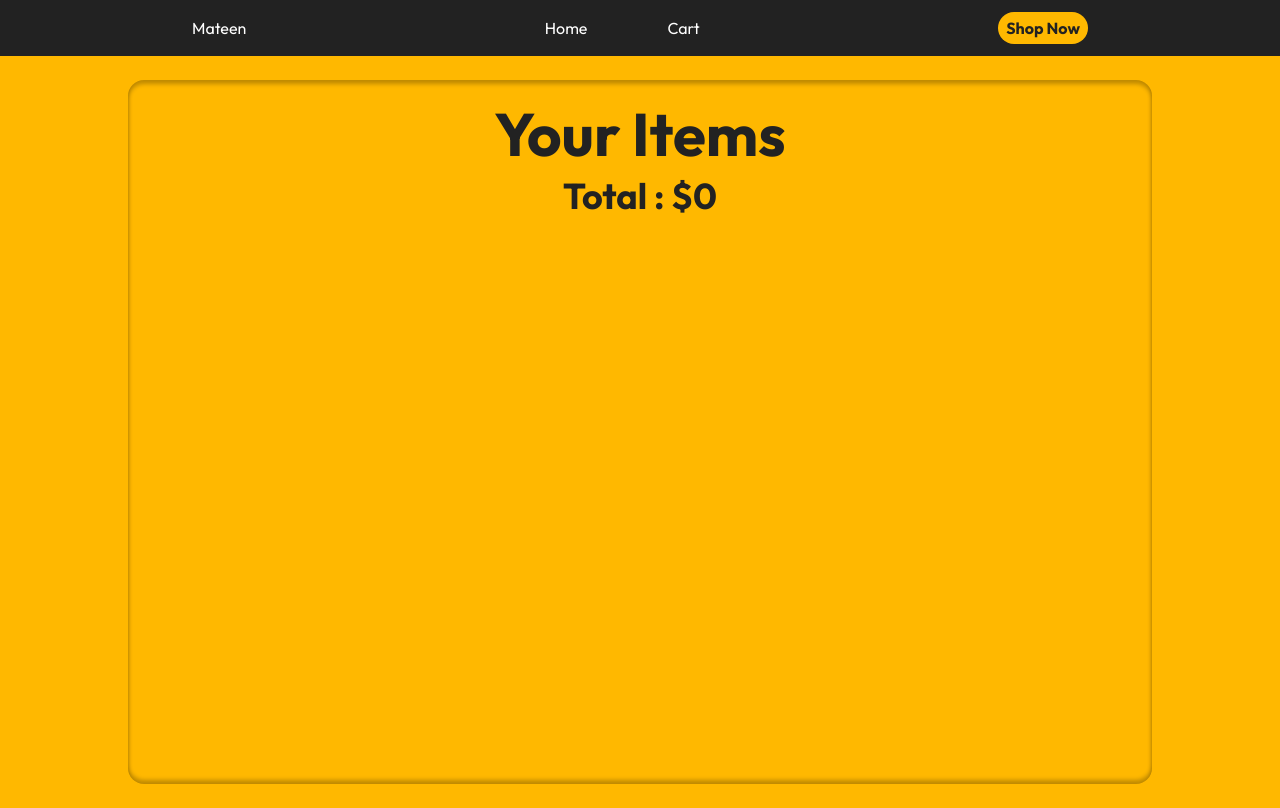
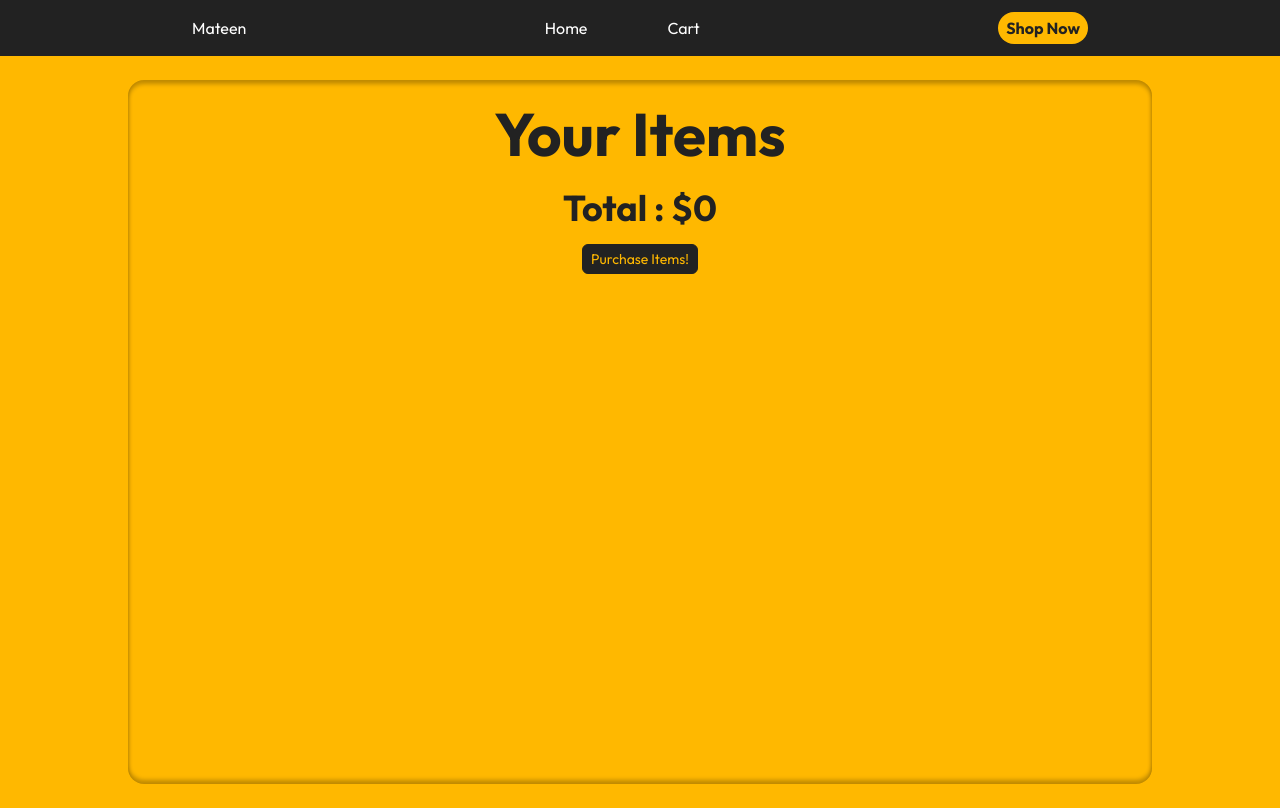
Before and after one commit to VyperX2/e-commerce-website, a React (Vite) app: page /cart in a window 1280 px wide. Built offline with nearby package versions, Linux system fonts and the light colour scheme.

Commit message:
Finished Project

```diff
--- a/index.html
+++ b/index.html
@@ -1,6 +1,8 @@
 <!DOCTYPE html>
 <html lang="en">
 	<head>
+		<!-- Design by SAMEER SHRIVASTAVA -->
+		<!-- Link To Figma : https://www.figma.com/community/file/1287667971851578823 -->
 		<meta charset="UTF-8" />
 		<link rel="icon" type="image/svg+xml" href="/vite.svg" />
 		<link rel="preconnect" href="https://fonts.googleapis.com" />
--- a/src/components/CartCard.jsx
+++ b/src/components/CartCard.jsx
@@ -15,14 +15,14 @@ const CartCard = ({ quantity, id, index }) => {
 			viewport={{
 				once: true,
 			}}
-			className=" border-b-2  border-[#222222] flex sm:items-center justify-between sm:flex-row flex-col text-center text-[#222222] font-semibold  h-60 w-full "
+			className=" border-b-2 border-[#222222] flex sm:items-center justify-between sm:flex-row flex-col text-center text-[#222222] font-semibold  sm:h-60 w-full gap-y-4  "
 		>
-			<div className=" flex items-center sm:flex-row flex-col sm:w-[400px] ">
+			<div className=" flex items-center sm:flex-row flex-col sm:w-[400px] flex-1 ">
 				<img src={img} alt="" />
 				<h4>{name}</h4>
 				<h4>{price}</h4>
 			</div>
-			<div className=" flex gap-2 items-center">
+			<div className=" flex gap-1 items-center justify-center ">
 				<button onClick={() => addOneToCart(id)} className=" cartButtons">
 					+
 				</button>
@@ -38,7 +38,7 @@ const CartCard = ({ quantity, id, index }) => {
 					-
 				</button>
 			</div>
-			<div className=" flex justify-center">
+			<div className=" flex justify-center ml-2">
 				<h4>{quantity} x </h4>
 				<h4>&nbsp;${price}</h4>
 			</div>
--- a/src/pages/Cart.jsx
+++ b/src/pages/Cart.jsx
@@ -25,9 +25,10 @@ const Cart = () => {
 						))}
 					</div>
 
-					<h4 className=" text-center text-4xl mt-3 font-bold text-[#222222]">
+					<h4 className=" text-center text-4xl mt-6 font-bold text-[#222222]">
 						Total : ${totalCost}
 					</h4>
+          <button className=" cartButtons block mx-auto mt-4">Purchase Items!</button>
 				</div>
 			</section>
 		</AnimatedPages>
```
